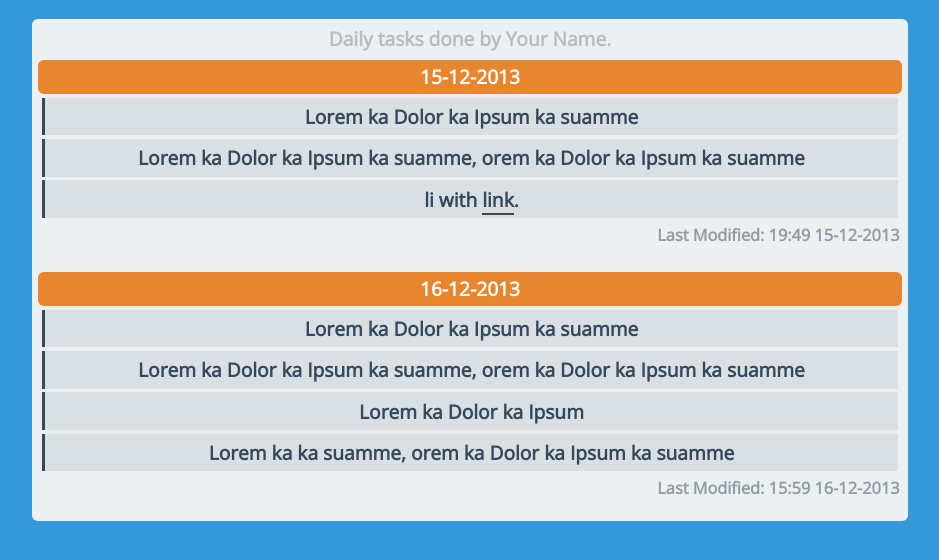
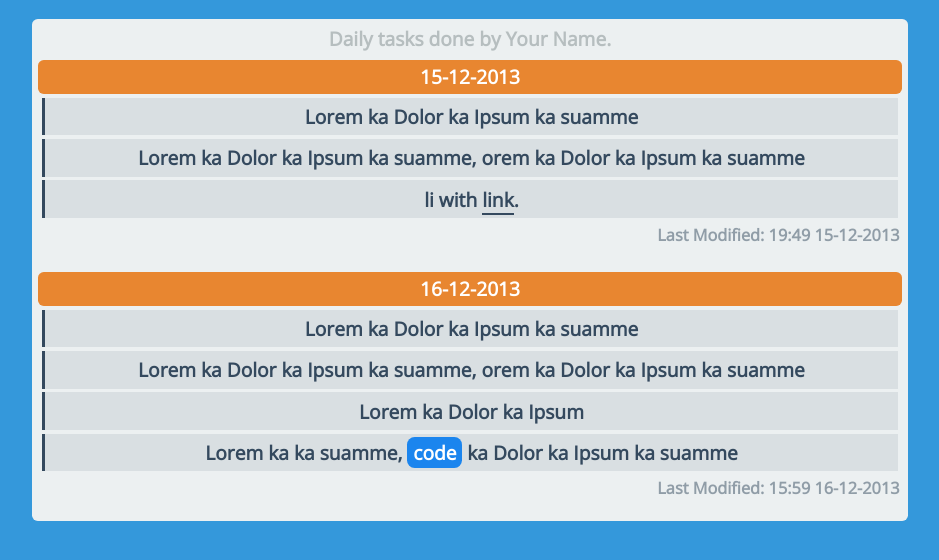
Before and after one commit to krman009/daily-tasks, a plain HTML site: page index.html in a window 1280 px wide. Shown: the whole page, without its empty margins (170-1109 px from the left). Drawn offline with nearby package versions, Linux system fonts and the light colour scheme.

Commit message:
Adding <code> element styling

```diff
--- a/index.html
+++ b/index.html
@@ -52,7 +52,7 @@
         <li>Lorem ka Dolor ka Ipsum ka suamme</li>
         <li>Lorem ka Dolor ka Ipsum ka suamme, orem ka Dolor ka Ipsum ka suamme</li>
         <li>Lorem ka Dolor ka Ipsum </li>
-        <li>Lorem ka ka suamme, orem ka Dolor ka Ipsum ka suamme</li>
+        <li>Lorem ka ka suamme, <code>code</code> ka Dolor ka Ipsum ka suamme</li>
       </ul>
       <div class="last-edit">Last Modified: 15:59 16-12-2013</div>
     </div> <!-- Over 06-01-14 -->
--- a/style.css
+++ b/style.css
@@ -75,3 +75,11 @@ body {
     font-size: 0.9em;
   }
 }
+
+code {
+  background: #1B85EE;
+  border-radius: 0.4em;
+  color: white;
+  font-family: inherit;
+  padding: 0.1em 0.3em;
+}
```
